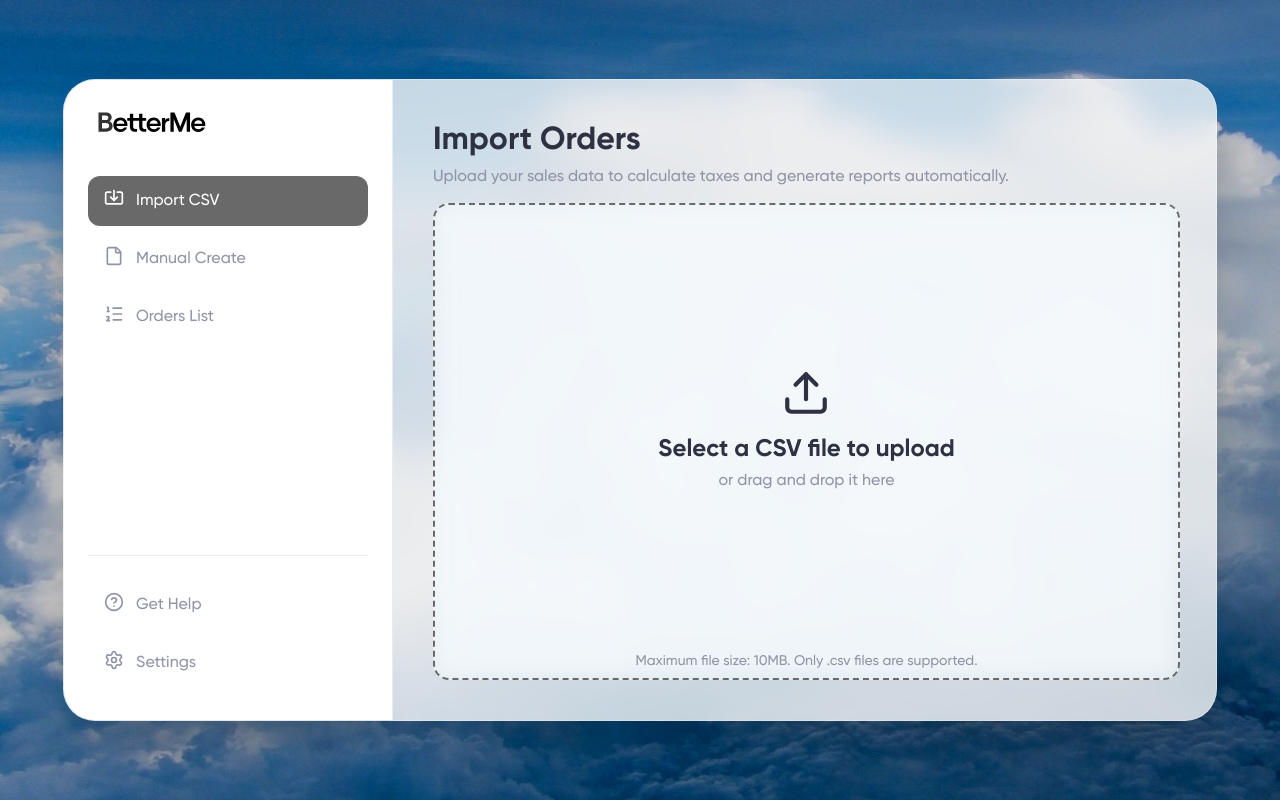
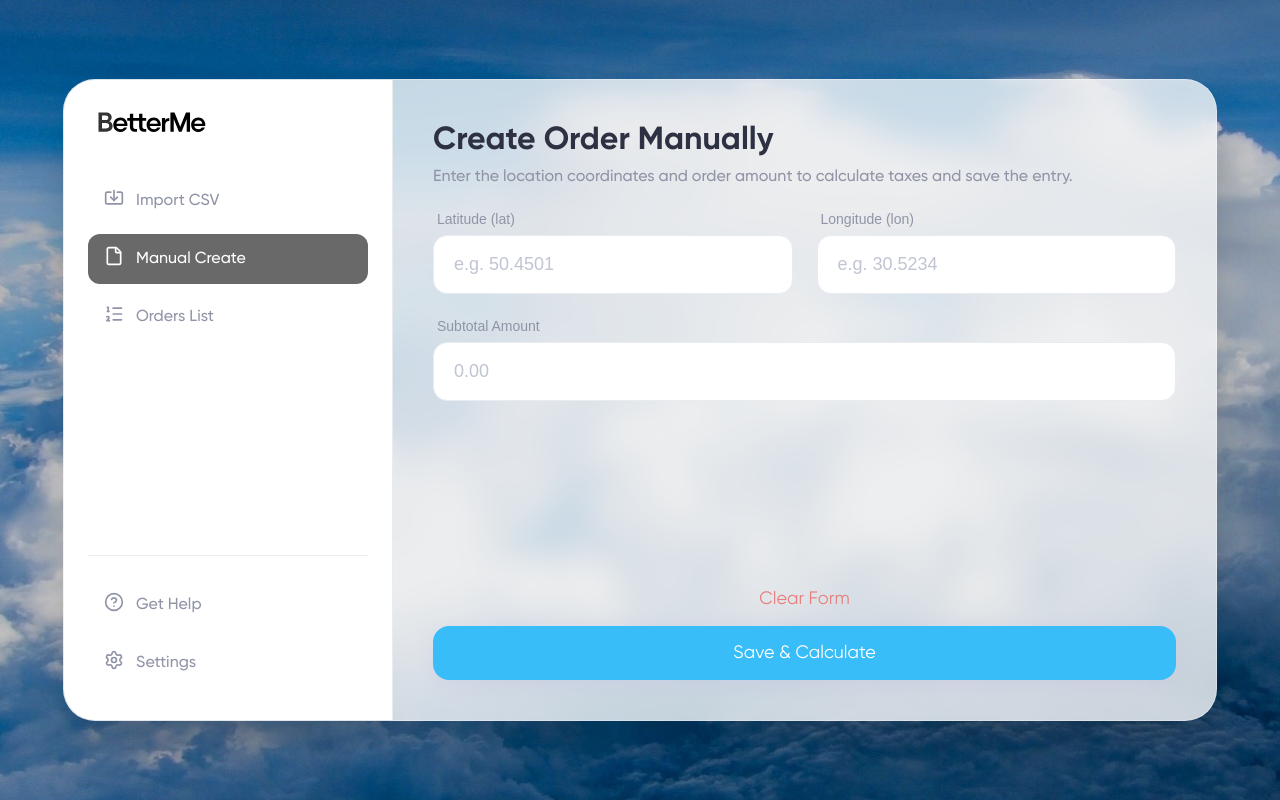
Before and after one commit to IlyaKrasulia/InstantWellnessKitsTaxHelper-App, a React (Vite) app: page / in a window 1280 px wide. Built offline with nearby package versions, Linux system fonts and the light colour scheme.

Commit message:
feat: add create manual order screen

```diff
--- a/src/components/AppLayout.tsx
+++ b/src/components/AppLayout.tsx
@@ -128,13 +128,13 @@ export const AppLayout = ({ children, title, info }: IProps) => {
           </div>
 
           <NavMenu>
-            <NavItem $active>
+            <NavItem>
               <span>
                 <Import />
               </span>{" "}
               Import CSV
             </NavItem>
-            <NavItem>
+            <NavItem $active>
               <span>
                 <File />
               </span>{" "}
--- a/src/components/CustomButton.tsx
+++ b/src/components/CustomButton.tsx
@@ -1,6 +1,6 @@
 import { ButtonHTMLAttributes, ReactNode } from "react";
 import styled, { css } from "styled-components";
-import { COLORS } from "@styles";
+import { COLORS, FONTS } from "@styles";
 
 const SIZES = {
   small: css`
@@ -59,7 +59,7 @@ const VARIANTS = {
 };
 
 const StyledButton = styled.button<StyledButtonProps>`
-  font-family: "Gilroy-Medium", sans-serif;
+  font-family: ${FONTS.family};
   display: inline-flex;
   align-items: center;
   justify-content: center;
--- a/src/components/CustomInput.tsx
+++ b/src/components/CustomInput.tsx
@@ -1,6 +1,24 @@
-import styled from "styled-components";
+import styled, { css } from "styled-components";
 import { COLORS, FONTS } from "@styles";
 import { InputHTMLAttributes } from "react";
+
+const SIZES = {
+  small: css`
+    padding: 10px 12px;
+    font-size: 14px;
+    border-radius: 10px;
+  `,
+  medium: css`
+    padding: 14px 16px;
+    font-size: 16px;
+    border-radius: 12px;
+  `,
+  large: css`
+    padding: 18px 20px;
+    font-size: 18px;
+    border-radius: 14px;
+  `,
+};
 
 const InputContainer = styled.div<{ $fullWidth?: boolean }>`
   display: flex;
@@ -16,16 +34,19 @@ const Label = styled.label`
   padding-left: 4px;
 `;
 
-const StyledInput = styled.input<{ $hasError?: boolean }>`
+interface StyledInputProps {
+  $hasError?: boolean;
+  $size: keyof typeof SIZES;
+}
+
+const StyledInput = styled.input<StyledInputProps>`
   font-family: "Gilroy-Regular", sans-serif;
-  font-size: 16px;
-  padding: 14px 16px;
   background-color: ${COLORS.surface};
-  border: 1px solid
-    ${(props) => (props.$hasError ? COLORS.error : COLORS.border)};
-  border-radius: 12px;
   color: ${COLORS.textPrimary};
+  border: 1px solid ${(props) => (props.$hasError ? COLORS.error : COLORS.border)};
   transition: all 0.2s ease-in-out;
+
+  ${(props) => SIZES[props.$size]}
 
   &::placeholder {
     color: ${COLORS.textMuted};
@@ -40,6 +61,7 @@ const StyledInput = styled.input<{ $hasError?: boolean }>`
   &:disabled {
     background-color: ${COLORS.background};
     cursor: not-allowed;
+    opacity: 0.7;
   }
 `;
 
@@ -50,22 +72,26 @@ const ErrorText = styled.span`
   padding-left: 4px;
 `;
 
-export interface IProps extends InputHTMLAttributes<HTMLInputElement> {
+interface IProps extends InputHTMLAttributes<HTMLInputElement> {
   label?: string;
   error?: string;
+  hasError?: boolean;
   fullWidth?: boolean;
+  sizeVariant?: keyof typeof SIZES;
 }
 
 export const CustomInput = ({
   label,
   error,
-  fullWidth = false,
+  fullWidth,
+  hasError,
+  sizeVariant = 'medium',
   ...props
 }: IProps) => {
   return (
     <InputContainer $fullWidth={fullWidth}>
       {label && <Label>{label}</Label>}
-      <StyledInput $hasError={!!error} {...props} />
+      <StyledInput $size={sizeVariant} $hasError={hasError} {...props} />
       {error && <ErrorText>{error}</ErrorText>}
     </InputContainer>
   );
--- a/src/main.jsx
+++ b/src/main.jsx
@@ -4,15 +4,26 @@ import { createRoot } from "react-dom/client";
 
 import "./index.css";
 import { AppLayout } from "./components/AppLayout";
+import { CreateManualOrder } from "./pages/mainStack/CreateManualOrder";
 import { ImportCSVScreen } from "./pages/mainStack/ImportCSV";
 
 createRoot(document.getElementById("root")).render(
   <StrictMode>
-    <AppLayout
+
+    {/* Import CSV Flow */}
+
+    {/* <AppLayout
       title="Import Orders"
       info="Upload your sales data to calculate taxes and generate reports automatically."
     >
       <ImportCSVScreen />
+    </AppLayout> */}
+
+    <AppLayout
+      title="Create Order Manually"
+      info="Enter the location coordinates and order amount to calculate taxes and save the entry."
+    >
+      <CreateManualOrder />
     </AppLayout>
   </StrictMode>,
 );
--- /dev/null
+++ b/src/pages/mainStack/CreateManualOrder/index.tsx
@@ -0,0 +1,62 @@
+import { CustomButton } from "@/components/CustomButton";
+import { CustomInput } from "@/components/CustomInput";
+import { COLORS, SPACING } from "@/utils/styles";
+import styled from "styled-components";
+
+export const CreateManualOrder = () => {
+  return (
+    <Container>
+      <div>
+        <TopInputs>
+          <CustomInput
+            sizeVariant="large"
+            fullWidth
+            label="Latitude (lat)"
+            placeholder="e.g. 50.4501"
+          />
+          <CustomInput
+            sizeVariant="large"
+            fullWidth
+            label="Longitude (lon)"
+            placeholder="e.g. 30.5234"
+          />
+        </TopInputs>
+        <CustomInput
+          sizeVariant="large"
+          fullWidth
+          label="Subtotal Amount"
+          placeholder="0.00"
+          type="number"
+        />
+      </div>
+      <Footer>
+        <CustomButton
+          size="large"
+          variant="ghost"
+          style={{ width: "100%", color: COLORS.error }}
+        >
+          Clear Form
+        </CustomButton>
+        <CustomButton size="large" style={{ width: "100%" }}>
+          Save & Calculate
+        </CustomButton>
+      </Footer>
+    </Container>
+  );
+};
+
+const Container = styled.div`
+  display: flex;
+  flex-direction: column;
+  justify-content: space-between;
+  flex: 1;
+`;
+
+const TopInputs = styled.div`
+  display: flex;
+  justify-content: space-between;
+  gap: ${SPACING.lg};
+  margin: ${SPACING.lg} 0;
+`;
+
+const Footer = styled.div``;
```
